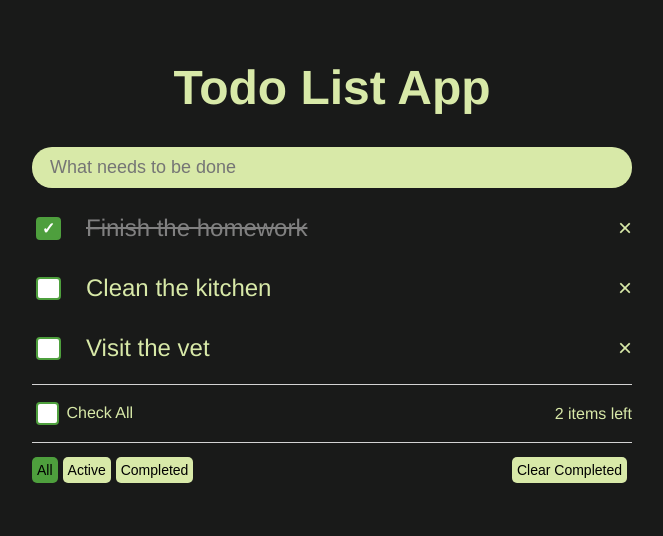
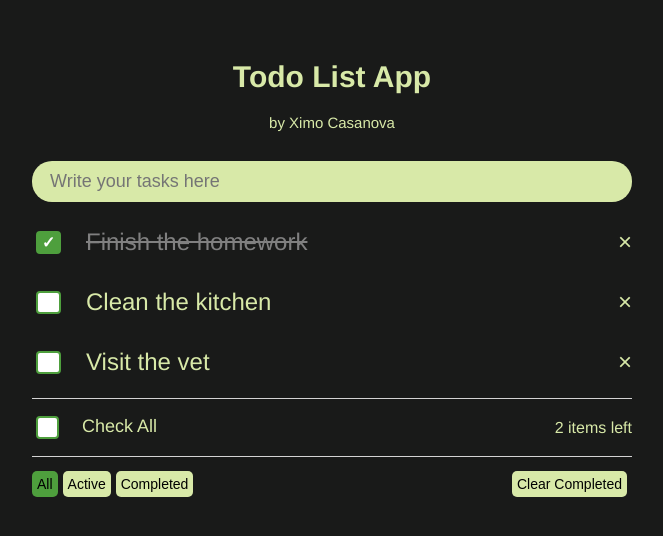
Before and after one commit to ximo99/todo-app, a Vue app: page / in a window 1280 px wide. Shown: the top 536 px of the page, without its empty margins (308-971 px from the left). Built offline with nearby package versions, Linux system fonts and the light colour scheme.

Commit message:
new changes

```diff
--- a/src/App.vue
+++ b/src/App.vue
@@ -1,6 +1,7 @@
 <template>
   <div id="app" class="container">
     <h1 class="title">Todo List App</h1>
+    <h2 class="subtitle">by Ximo Casanova</h2>
     <todo-list></todo-list>
   </div>
 </template>
@@ -43,5 +44,16 @@ export default {
   flex-direction: column;
   align-items: center;
   justify-content: center;
+  font-size: 30px;
+}
+
+.subtitle {
+  display: flex;
+  flex-direction: column;
+  align-items: center;
+  justify-content: center;
+  font-size: 15px;
+  font-weight: normal;
+  margin-bottom: 5%;
 }
 </style>
--- a/src/components/TodoList.vue
+++ b/src/components/TodoList.vue
@@ -1,6 +1,6 @@
 <template>
     <div>
-        <input type="text" class="todo-input" placeholder="What needs to be done" v-model="newTodo"
+        <input type="text" class="todo-input" placeholder="Write your tasks here" v-model="newTodo"
             @keyup.enter="addTodo" />
         <transition-group name="fade" enter-active-class="animated fadeInUp" leave-active-class="animated fadeOutDown">
             <todo-item v-for="todo in todosFiltered" :key="todo.id" :todo="todo" :checkAll="!anyRemaining"
@@ -11,7 +11,7 @@
             <div>
                 <label>
                     <input class="check-all-button" type="checkbox" :checked="!anyRemaining" @change="checkAllTodos" />
-                    Check All
+                    <span class="check-all-text">Check All</span>
                 </label>
             </div>
             <div>{{ remaining }} items left</div>
@@ -193,6 +193,12 @@ export default {
     background-color: #4E9F3D;
 }
 
+.check-all-text {
+  font-size: 18px;
+  margin-left: 20px;
+}
+
+
 .completed {
     text-decoration: line-through;
     color: grey;
```
